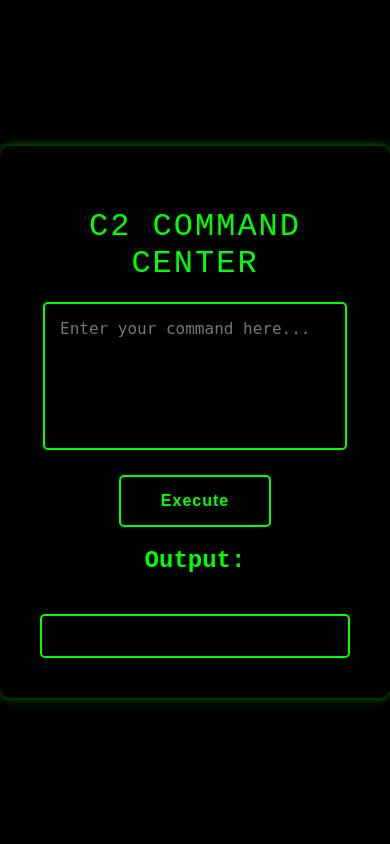
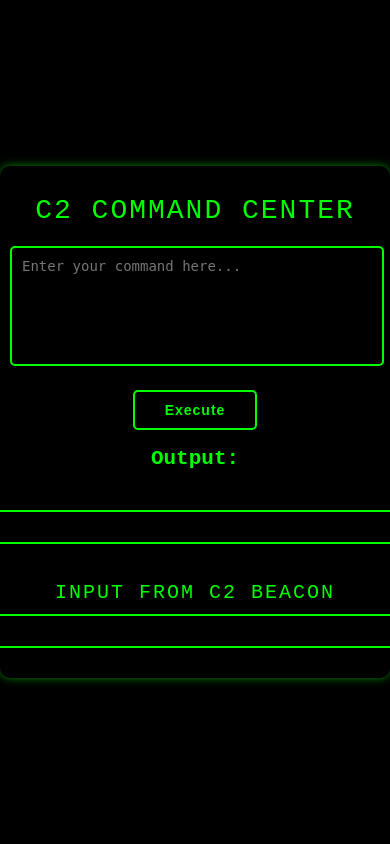
Before and after one commit to kalachkar/c2-project, a Flask app: page / in a window 390 px wide. Run offline with Flask 3, Linux system fonts and the light colour scheme.

Commit message:
Update index.html

```diff
--- a/templates/index.html
+++ b/templates/index.html
@@ -15,16 +15,17 @@
             justify-content: center;
             align-items: center;
             height: 100vh;
+            font-size: 14px; /* Adjust the font size here */
         }
 
         .container {
             background-color: #000000;
-            padding: 40px;
+            padding: 20px;
             border-radius: 10px;
             box-shadow: 0 0 10px rgba(0, 255, 0, 0.5);
             text-align: center;
+            width: 100%;
             max-width: 600px;
-            width: 100%;
         }
 
         h1 {
@@ -67,8 +68,14 @@
             color: #000000;
         }
 
-        #output {
+        .output-container {
             margin-top: 40px;
+            display: flex;
+            flex-direction: column;
+            align-items: center;
+        }
+
+        .output-container > div {
             padding: 20px;
             border: 2px solid #00ff00;
             border-radius: 5px;
@@ -76,6 +83,47 @@
             text-align: left;
             font-size: 16px;
             color: #00ff00;
+            width: 100%;
+            margin-bottom: 20px;
+        }
+
+        .output-title {
+            color: #00ff00;
+            font-size: 24px;
+            text-transform: uppercase;
+            letter-spacing: 2px;
+            margin-bottom: 10px;
+            font-weight: normal;
+        }
+
+        @media screen and (max-width: 768px) {
+            .container {
+                padding: 10px;
+            }
+
+            h1 {
+                font-size: 28px;
+            }
+
+            textarea {
+                width: calc(100% - 20px);
+                padding: 10px;
+                font-size: 14px;
+            }
+
+            button {
+                padding: 10px 30px;
+                font-size: 14px;
+            }
+
+            .output-container > div {
+                padding: 15px;
+                font-size: 14px;
+            }
+
+            .output-title {
+                font-size: 20px;
+            }
         }
     </style>
 </head>
@@ -85,7 +133,11 @@
         <textarea id="textInput" rows="6" placeholder="Enter your command here..."></textarea><br>
         <button onclick="sendCommand()">Execute</button><br>
         <h2>Output:</h2>
-        <div id="output"></div>
+        <div class="output-container">
+            <div id="output"></div>
+            <h2 class="output-title">Input from C2 Beacon</h2>
+            <div id="result"></div>
+        </div>
     </div>
 
     <script>
@@ -106,6 +158,24 @@
                 console.error('Error:', error);
             });
         }
+
+        // Function to fetch and update result in real time
+        function updateResult() {
+            fetch('/result')
+            .then(response => response.json())
+            .then(data => {
+                document.getElementById("result").innerText = data.result;
+            })
+            .catch((error) => {
+                console.error('Error:', error);
+            });
+        }
+
+        // Update result initially
+        updateResult();
+
+        // Update result every 5 seconds (adjust as needed)
+        setInterval(updateResult, 5000);
     </script>
 </body>
 </html>
```
